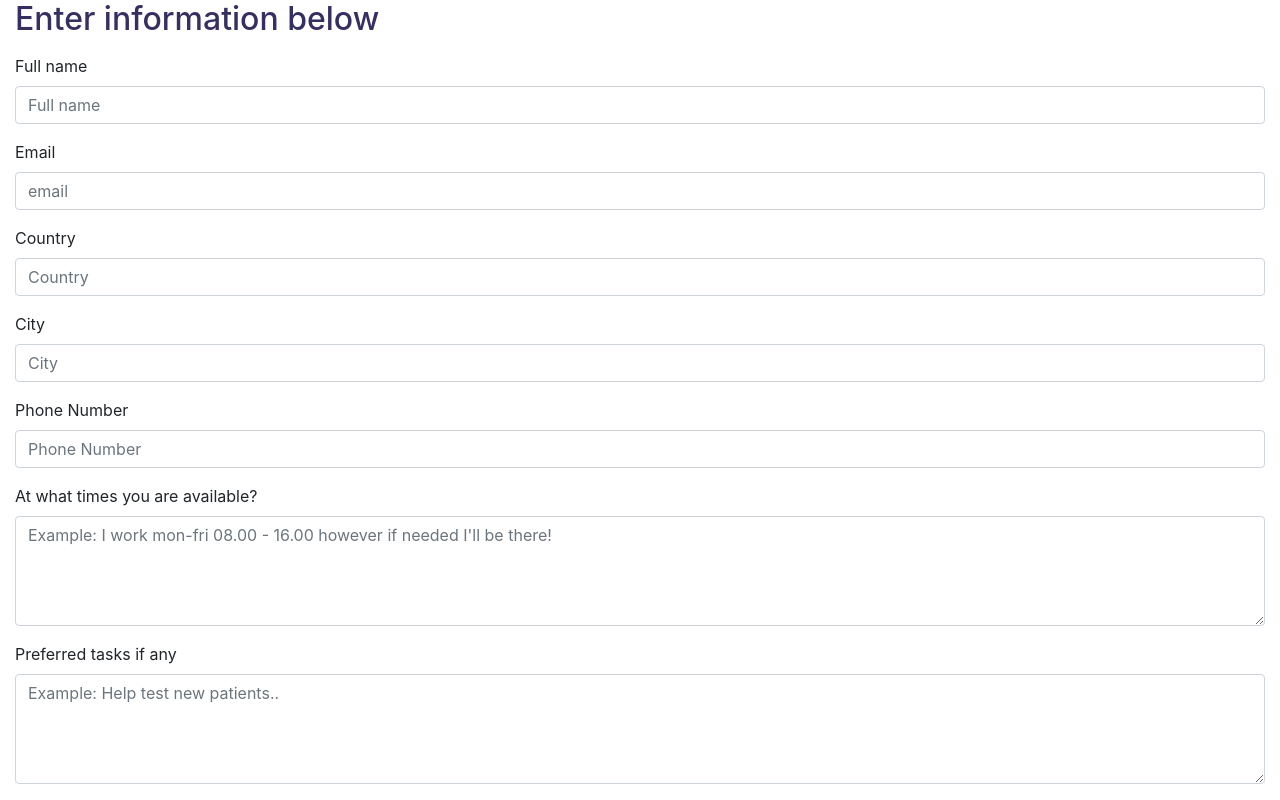
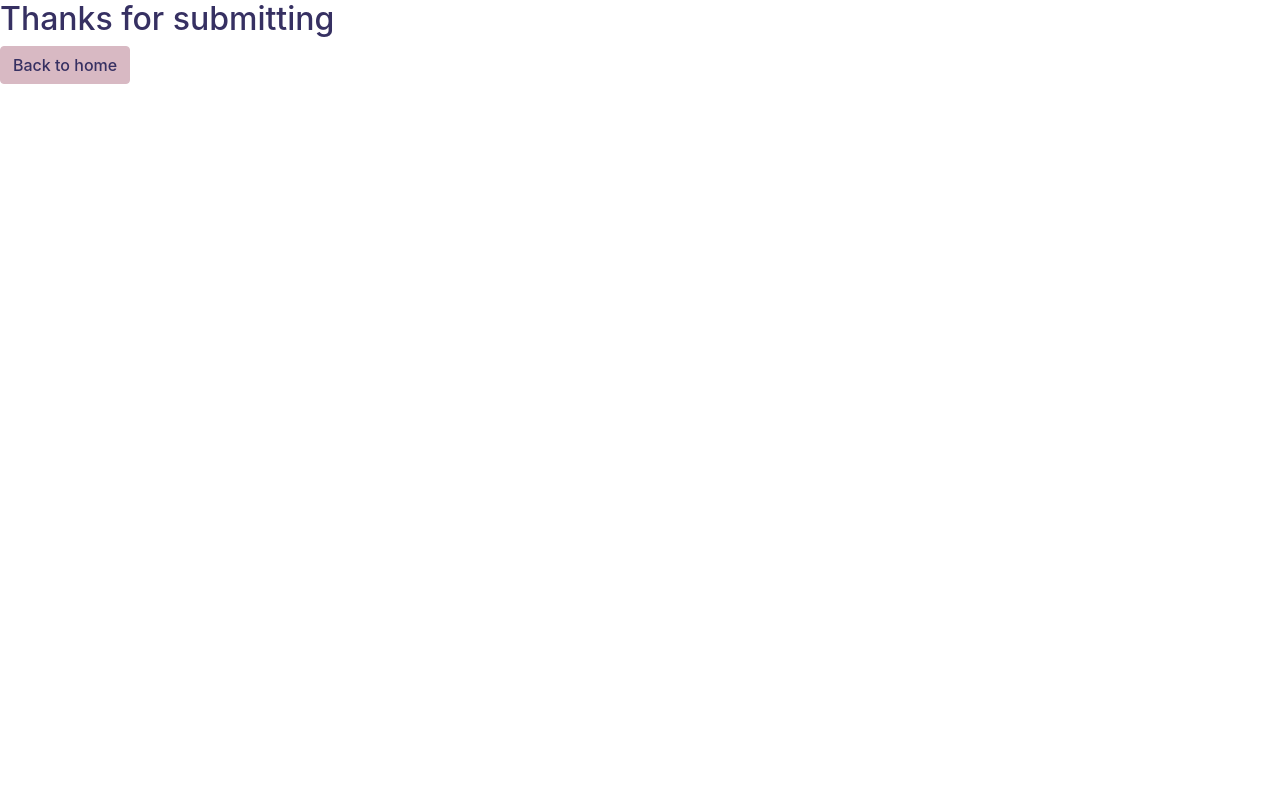
Before and after one commit to devcake-ab/join-the-force, a React (Create React App) app: page /submit in a window 1280 px wide. Shown: the top 800 px of the page. Built offline with nearby package versions, Linux system fonts and the light colour scheme.

Commit message:
Thanks for submitting component + navigation back to home

```diff
--- a/src/screens/SubmitInformationScreen.js
+++ b/src/screens/SubmitInformationScreen.js
@@ -1,22 +1,44 @@
-import React from 'react'
+import React, { useState } from 'react'
+import Button from 'react-bootstrap/Button'
 
 import SubmissionForm from '../components/submissionForm'
 import { firestore } from '../config/FBconfig'
+import history from '../navigation/history'
 
 export default function SubmitInformationPage() {
+    const [hasSubmitted, setHasSubmitted] = useState(false)
 
     const handleOnSubmit = (submission) => {
         console.log(submission)
         // TODO: add creates a unique ID. Connect ID to a BankID sign
-        firestore.collection("submissions").add( Object.assign({}, submission) )
+    firestore.collection("submissions").add(Object.assign({}, submission))
         .then(res => res.id)
-        .then(documentId => console.log("Här har vi ett ID.", documentId))
+        .then(documentId => {
+            console.log("Här har vi ett ID.", documentId)
+            setHasSubmitted(true)
+        })
         .catch(err => console.log("Error adding document", err)) // TODO: Update UI
     }
 
+    if (!hasSubmitted) {
+        return (
+            <ThanksForSubmitting />
+        )
+    }
     return (
         // header
+        // { hasSubmitted && <thanksForSubmitting /> }
+
         <SubmissionForm onSubmit={handleOnSubmit} />
         // footer
     )
 }
+
+const ThanksForSubmitting = () => {
+    return (
+        <div>
+            <h2>Thanks for submitting</h2>
+            <Button className="mr-3" variant="secondary" onClick={() => history.push('/home')}>Back to home</Button>
+        </div>
+    )
+}
```
